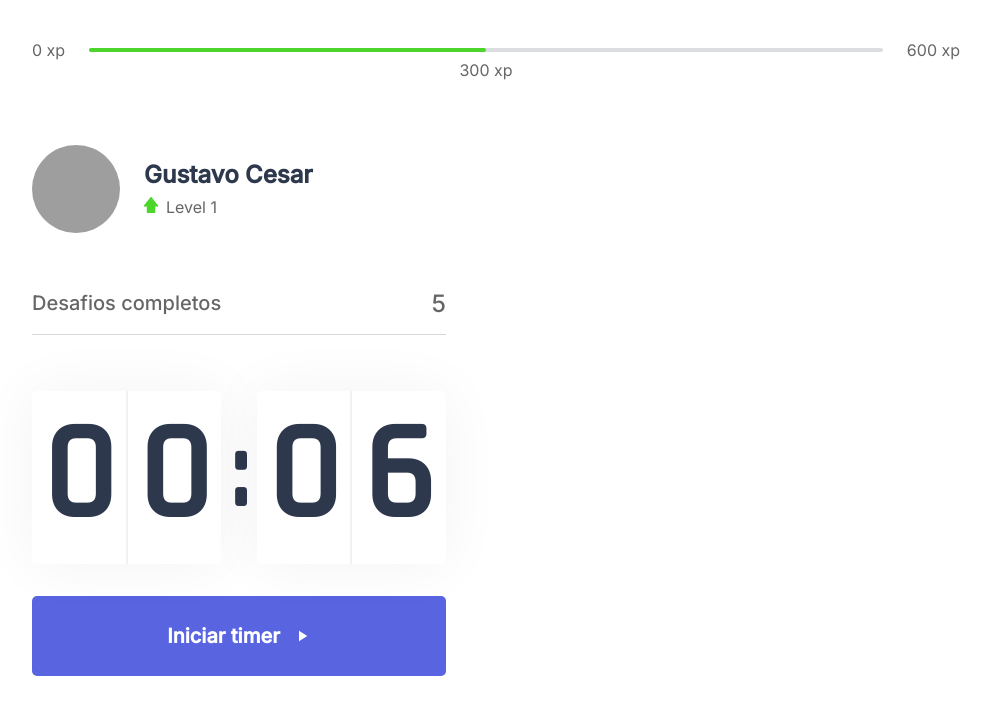
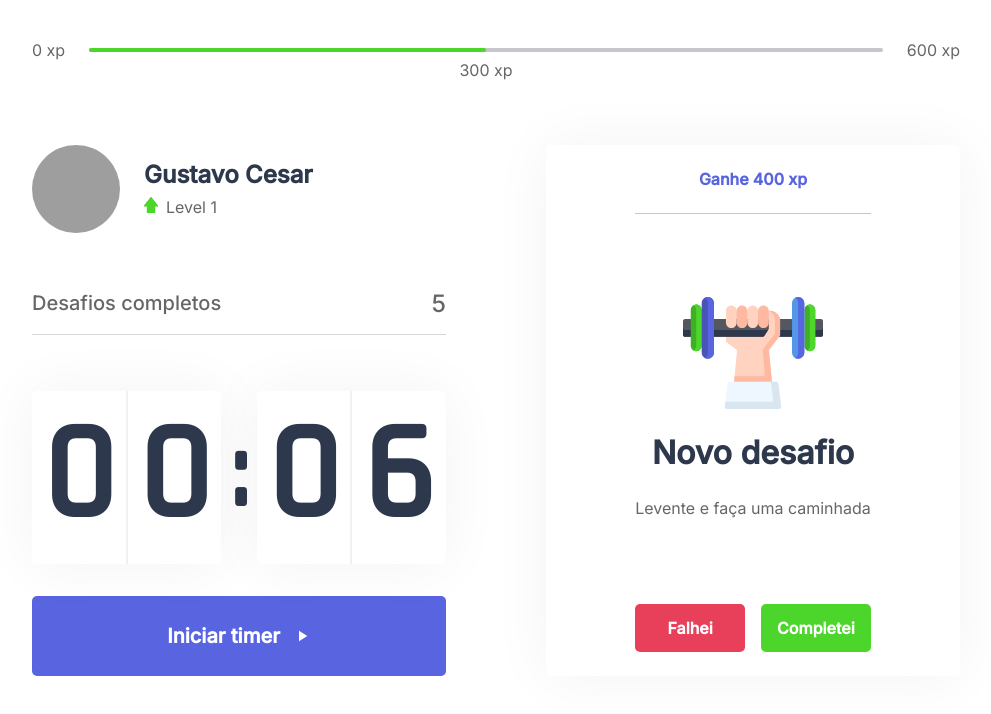
Before and after one commit to GustC/Moveit, a Next.js app: page / in a window 1280 px wide. Shown: the top 714 px of the page, without its empty margins (144-1135 px from the left). Built offline with nearby package versions, Linux system fonts and the light colour scheme; grey boxes are pictures that could not be loaded.

Commit message:
Criação da view de challenges

```diff
--- a/src/components/Challenge.tsx
+++ b/src/components/Challenge.tsx
@@ -1,9 +1,42 @@
 import styles from '../styles/components/Challenge.module.css';
 
 export function Challenge(){
+    const hasActiveChallenge = true;
+
     return (
-        <div>
-
+        <div className={styles.challengeContainer}>
+            {
+                hasActiveChallenge ? (
+                    <div className={styles.challengeActive}>
+                        <header>Ganhe 400 xp</header>
+                        <main>
+                            <img src="icons/body.svg" alt="Level up"/>
+                            <strong>Novo desafio</strong>
+                            <p>Levente e faça uma caminhada</p>
+                        </main>
+                        <footer>
+                            <button
+                                type="button"
+                                className={styles.challengeFailedButton}
+                            >Falhei</button>
+                            <button
+                                type="button"
+                                className={styles.challengeSucceededButton}
+                            >Completei</button>
+                        </footer>
+                    </div>
+                ) : (
+                    <div className={styles.challengeNotActive}>
+                        <strong>
+                            Inicie um ciclo para receber desafios
+                        </strong>
+                        <p>
+                            <img src="icons/level-up.svg" alt="Level up"/>
+                            Avance de level completando os desafios.
+                        </p>
+                    </div>
+                )
+            }
         </div>
     );
 }
--- a/src/pages/index.tsx
+++ b/src/pages/index.tsx
@@ -1,4 +1,5 @@
 import Head from "next/head";
+import { Challenge } from "../components/Challenge";
 import { CompleteChallenges } from "../components/CompleteChallenges";
 import { Countdown } from "../components/Countdown";
 import { ExperienceBar } from "../components/ExperienceBar";
@@ -22,7 +23,7 @@
           <Countdown/>
         </div>
         <div>
-
+          <Challenge/>
         </div>
       </section>
     </div>
--- a/src/styles/components/Challenge.module.css
+++ b/src/styles/components/Challenge.module.css
@@ -1,3 +1,106 @@
 .challengeContainer {
+    height: 100%;
 
+    background: var(--white);
+    border-radius: 5px;
+    box-shadow: 0 0 60px rgba(0,0,0,0.05);
+    padding: 1.5rem 2rem;
+
+    display: flex;
+    flex-direction: column;
+    align-items: center;
+    justify-content: center;
+
+    text-align: center;
 }
+
+
+.challengeNotActive {
+    display: flex;
+    flex-direction: column;
+    align-items: center;
+}
+
+.challengeNotActive strong {
+    font-size: 1.5rem;
+    font-weight: 500;
+    line-height: 1.4;
+}
+
+.challengeNotActive p {
+    display: flex;
+    flex-direction: column;
+    align-items: center;
+    line-height: 1.4;
+    max-width: 70%;
+    margin-top: 3rem;
+}
+.challengeNotActive p img{
+    margin-bottom: 1rem;
+}
+.challengeActive {
+    height: 100%;
+    display: flex;
+    flex-direction: column;
+}
+.challengeActive header {
+    color: var(--blue);
+    font-weight: 600;
+    font-size: 1rem;
+    padding: 0 2rem 1.5rem;
+    border-bottom: 1px solid var(--gray-line);
+}
+
+.challengeActive main {
+    flex: 1;
+    display: flex;
+    flex-direction: column;
+    justify-content: center;
+    align-items: center;
+}
+.challengeActive main strong {
+    font-weight: 600;
+    font-size: 2rem;
+    color: var(--title);
+    margin: 1.5rem 1rem;
+}
+
+.challengeActive main p {
+    line-height: 1.5;
+}
+
+.challengeActive footer{
+    display: grid;
+    grid-template-columns:  1fr 1fr;
+    gap: 1rem;
+}
+
+.challengeActive footer button {
+    height: 3rem;
+
+    display: flex;
+    align-items: center;
+    justify-content: center;
+
+    border: 0;
+    border-radius: 5px;
+
+    color: var(--white);
+
+    font-size: 1rem;
+    font-weight: 600;
+
+    transition: filter 0.2s;
+}
+
+.challengeActive footer button.challengeFailedButton {
+    background: var(--red);
+}
+
+.challengeActive footer button.challengeSucceededButton {
+    background: var(--green);
+}
+
+.challengeActive footer button:hover {
+    filter: brightness(0.9);
+}
--- a/src/styles/global.css
+++ b/src/styles/global.css
@@ -8,7 +8,7 @@
 :root{
     --white: #fff;
     --background: #f2f3f5;
-    --gray-line: #dcdde0;
+    --gray-line: #c5c6c9;
     --text: #666666;
     --text-highlight: #b3b9ff;
     --title: #2e384d;
@@ -62,4 +62,6 @@
 
     display: flex;
     flex-direction: column;
+
+    background: var(--gray-line)
 }
```
